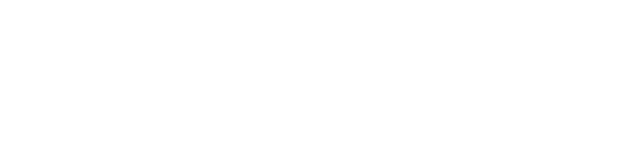
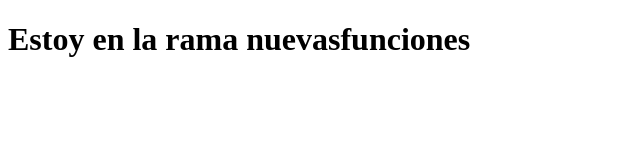
Before and after one commit to CarlosKamisato/SitioWebDevOps, a plain HTML site: page index.html in a window 1280 px wide. Shown: the whole page, without its empty margins (0-640 px from the left). Drawn offline with Linux system fonts and the light colour scheme.

Commit message:
Se agrega un h1 con el titulo de la rama nuevas funciones

```diff
--- a/index.html
+++ b/index.html
@@ -7,6 +7,6 @@
     <title>Sitio DevOps</title>
 </head>
 <body>
-
+    <h1>Estoy en la rama nuevasfunciones</h1>
 </body>
 </html>
```
